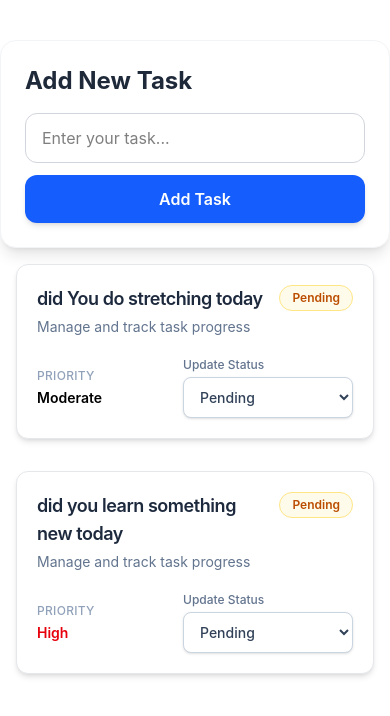
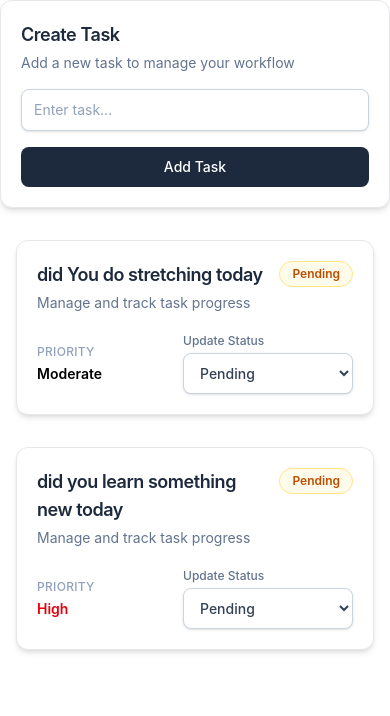
Before and after one commit to Mayank-Garg7/ImageReflection, a React (Vite) app: page / in a window 390 px wide. Shown: the top 716 px of the page. Built offline with nearby package versions, Linux system fonts and the light colour scheme.

Commit message:
enhancing the ui to mek responsive

```diff
--- a/src/features/todos/components/TodoForm.jsx
+++ b/src/features/todos/components/TodoForm.jsx
@@ -1,5 +1,6 @@
 import React, { useState, useContext } from "react";
 import TodoContext from "../context/TodoContext";
+import Card from "../../../shared/Card";
 
 function TodoForm() {
   const [text, setText] = useState("");
@@ -19,7 +20,7 @@ function TodoForm() {
 
     const newTask = {
       id: Date.now(),
-      text: text,
+      text,
       status: "pending",
       priority: "medium",
     };
@@ -29,43 +30,77 @@ function TodoForm() {
   };
 
   return (
-    <div className="w-full max-w-xl mx-auto mt-10">
-      <form
-        onSubmit={handleSubmit}
-        className="bg-white shadow-lg rounded-2xl p-6 border border-gray-100"
-      >
-        <h2 className="text-2xl font-bold text-gray-800 mb-4">
-          Add New Task
+    <Card>
+      <form onSubmit={handleSubmit} className="flex flex-col gap-4">
+        <div>
+          <h2 className="text-lg font-semibold tracking-tight text-slate-800">
+            Create Task
           </h2>
 
-        <div className="flex flex-col gap-3">
+          <p className="mt-1 text-sm text-slate-500">
+            Add a new task to manage your workflow
+          </p>
+        </div>
+
+        <div>
           <input
             type="text"
-            placeholder="Enter your task..."
+            placeholder="Enter task..."
             value={text}
             onChange={(e) => setText(e.target.value)}
-            className="w-full px-4 py-3 rounded-xl border border-gray-300
-                       focus:outline-none focus:ring-2 focus:ring-blue-500
-                       focus:border-blue-500 transition duration-200"
+            className="
+              w-full
+              rounded-lg
+              border
+              border-slate-300
+              bg-white
+              px-3
+              py-2.5
+              text-sm
+              text-slate-700
+              shadow-sm
+              outline-none
+              transition
+              duration-200
+              placeholder:text-slate-400
+              focus:border-blue-500
+              focus:ring-4
+              focus:ring-blue-100
+            "
           />
 
           {message && (
-            <p className="text-red-500 text-sm font-medium">
+            <p className="mt-2 text-sm font-medium text-red-500">
               Task must be at least 10 characters long.
             </p>
           )}
+        </div>
 
         <button
           type="submit"
-            className="bg-blue-600 hover:bg-blue-700 text-white
-                       font-semibold py-3 rounded-xl transition duration-300
-                       shadow-md hover:shadow-lg"
+          className="
+            inline-flex
+            items-center
+            justify-center
+            rounded-lg
+            bg-slate-800
+            px-4
+            py-2.5
+            text-sm
+            font-medium
+            text-white
+            transition
+            duration-200
+            hover:bg-slate-700
+            focus:outline-none
+            focus:ring-4
+            focus:ring-slate-200
+          "
         >
           Add Task
         </button>
-        </div>
       </form>
-    </div>
+    </Card>
   );
 }
 
```
Lines whose indentation alone changed are shown as unchanged.
